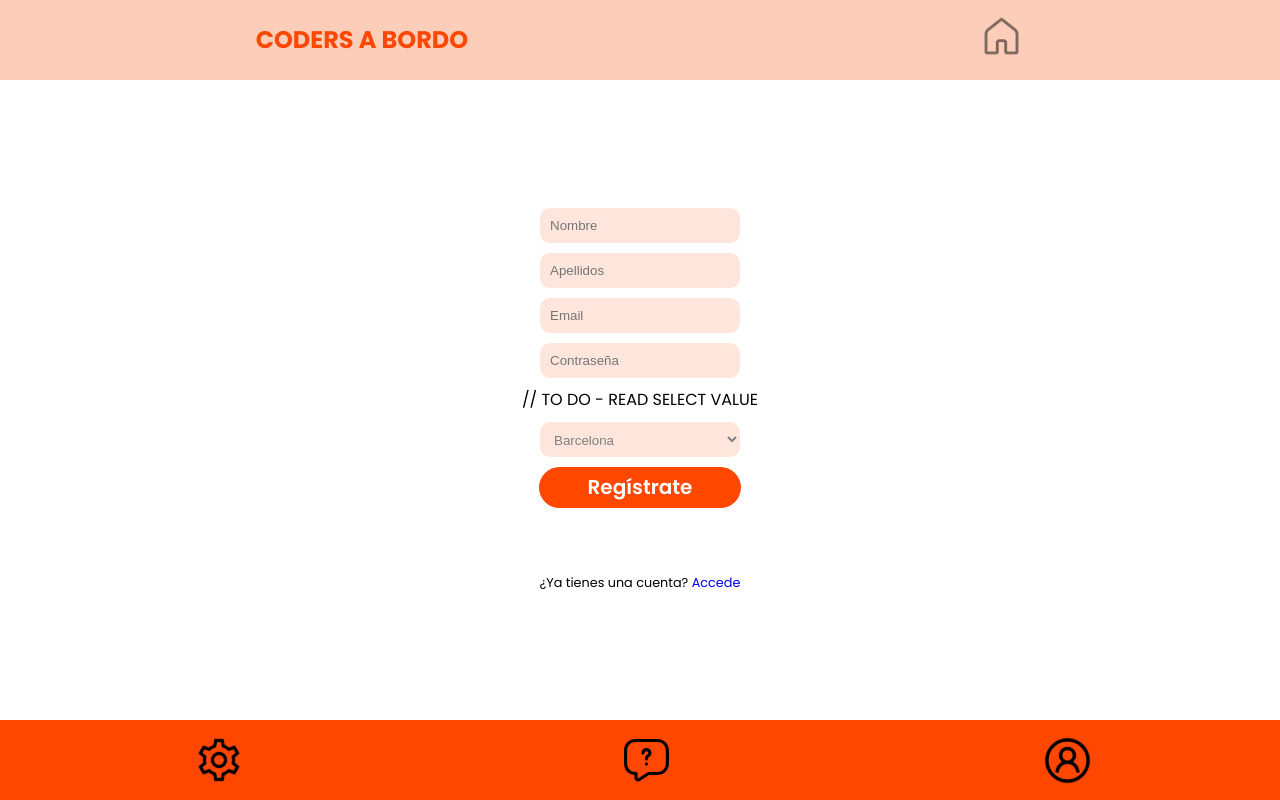
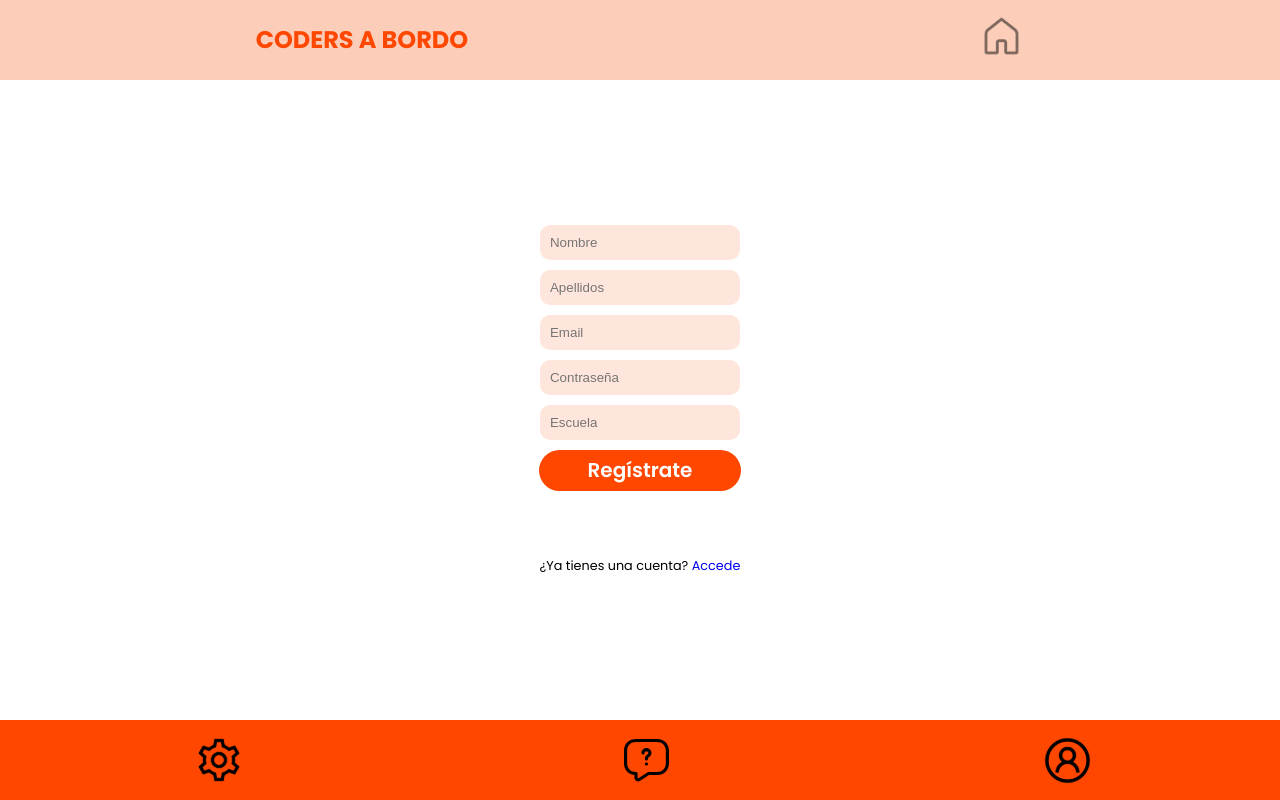
Before and after one commit to stranger-strings-team/front-codersabordo, a React (Vite) app: page /register in a window 1280 px wide. Built offline with nearby package versions, Linux system fonts and the light colour scheme.

Commit message:
register done

```diff
--- a/package.json
+++ b/package.json
@@ -18,6 +18,7 @@
     "react": "^18.2.0",
     "react-dom": "^18.2.0",
     "react-router-dom": "^6.8.2",
+    "react-select": "^5.7.2",
     "styled-components": "^5.3.8"
   },
   "devDependencies": {
--- a/src/pages/RegisterPage/Register.tsx
+++ b/src/pages/RegisterPage/Register.tsx
@@ -1,7 +1,7 @@
 import React, { useState, FormEvent } from 'react'
 import SubmitButton from '../../components/SubmitButton/SubmitButton'
 import { Form, Input, Select, Div } from './Register.styled'
-import { P2p, Myspan } from "../Login/LoginStyle.tsx"
+import { P2p, Myspan } from "../Login/LoginStyle"
 import { Link } from 'react-router-dom'
 import { postUserRequest } from "../../services/userServices"
 
@@ -67,8 +67,8 @@ const Register = (props: Props) => {
                 onChange={handleInput}
                 required
           />
-// TO DO - READ SELECT VALUE
-          <Select placeholder='Escuela' onChange={handleInput} required >
+          <Input name="city" type="text" list="city" placeholder='Escuela' onChange={handleInput} required />
+          <datalist id="city">
             <option value='Barcelona'>Barcelona</option>
             <option value='Xixon'>Xixon</option>
             <option value='Sevilla'>Sevilla</option>
@@ -76,7 +76,8 @@ const Register = (props: Props) => {
             <option value='Asturies'>Asturies</option>
             <option value='Mérida'>Mérida</option>
             <option value='Norte Online'>Norte Online</option>
-          </Select>
+            </datalist>
+
         <SubmitButton type="submit"/>
         </Form>
        <P2p>¿Ya tienes una cuenta?<Myspan><Link to="/login"> Accede</Link> </Myspan></P2p>
```
Also changed, not shown: 1 other file (tests, documents, lock files or other folders).
